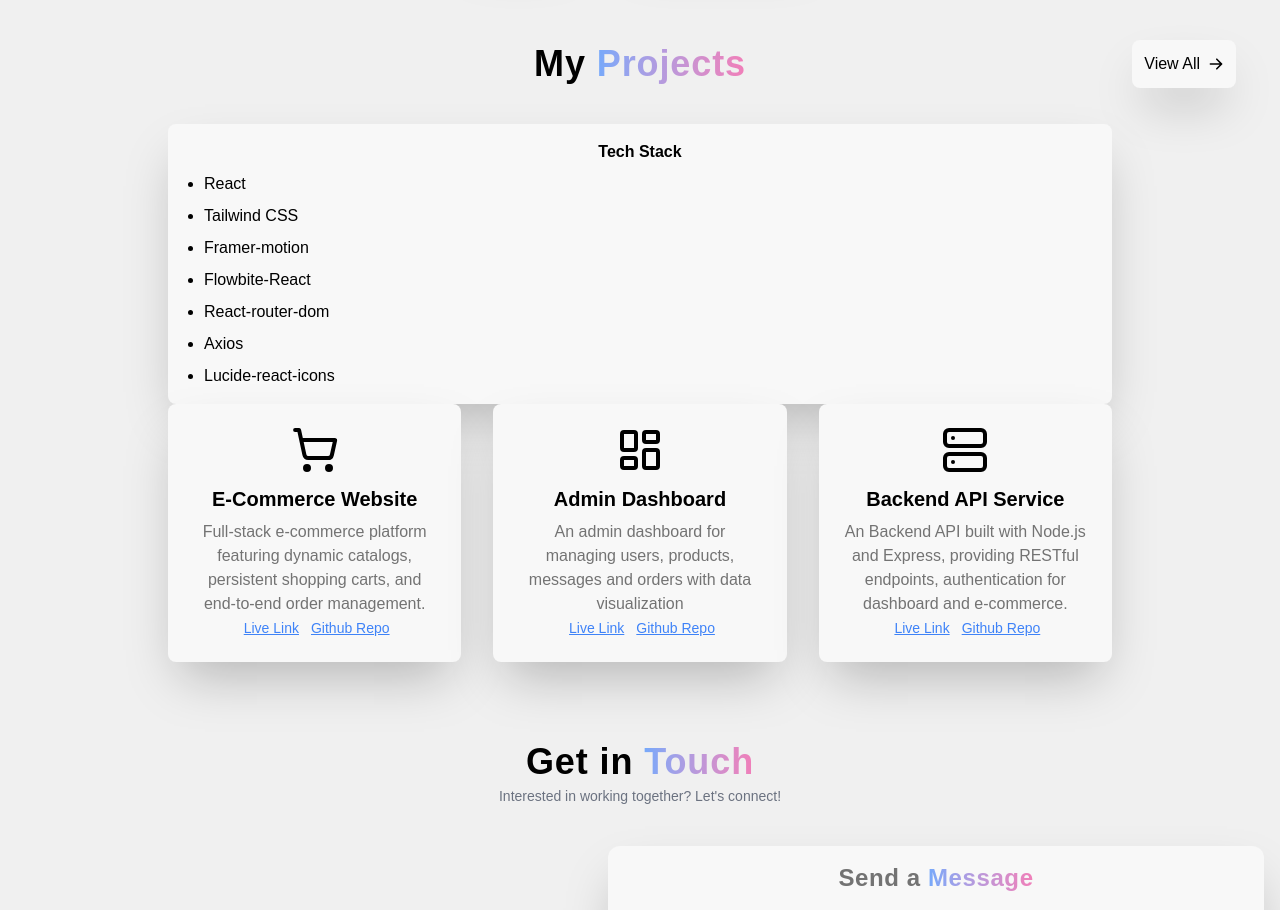
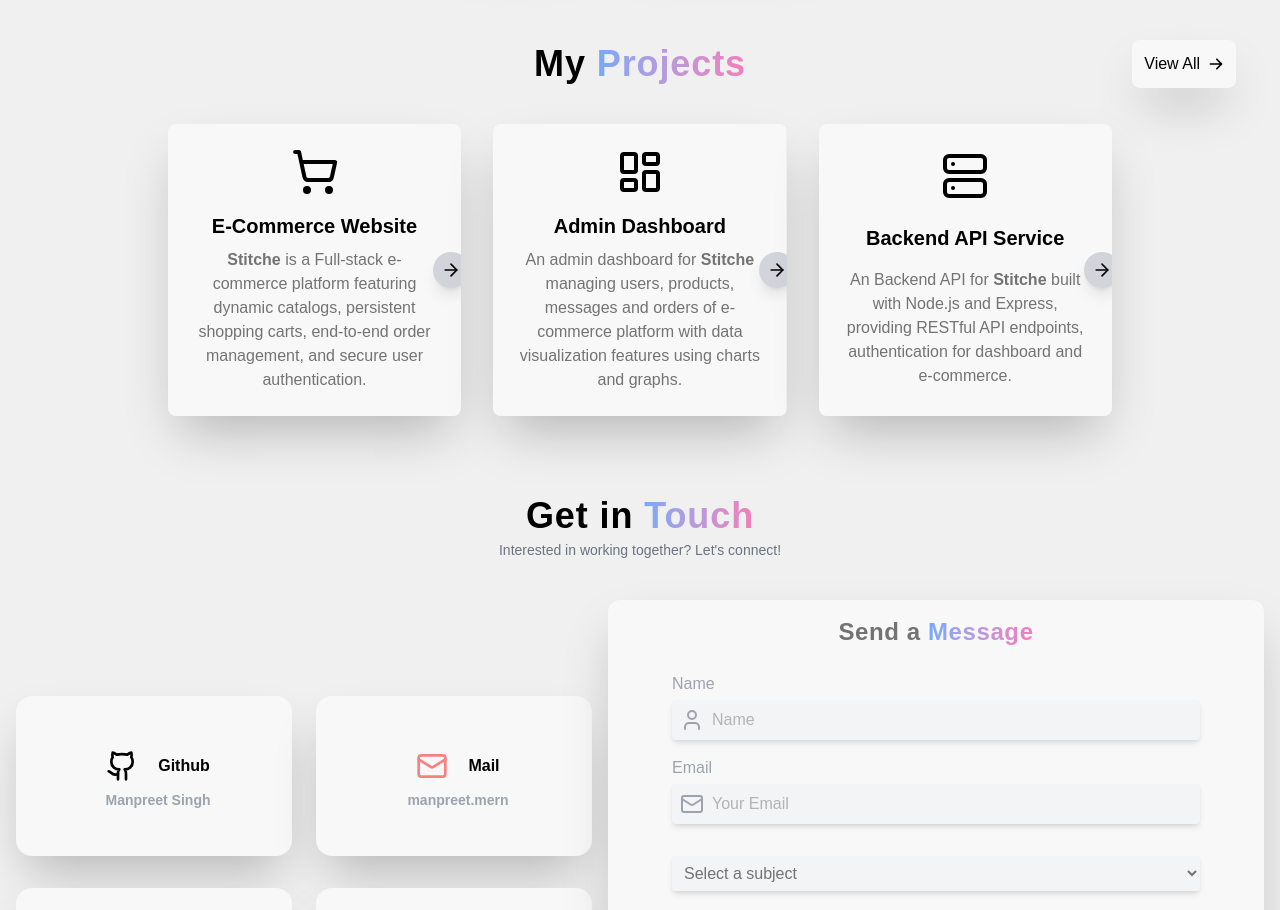
Before and after one commit to Manpreet055/portfolio, a React (Vite) app: page / in a window 1280 px wide. Shown: the part 2080-2990 px from the top of the page. Built offline with nearby package versions, Linux system fonts and the light colour scheme; no server answers; a web font is replaced by a local one.

Commit message:
feat : Project Carousel and Project Links components ui : updated project card design and added tech stack section

```diff
--- a/src/index.css
+++ b/src/index.css
@@ -117,3 +117,18 @@ section {
 .shadow-effect {
   @apply shadow-2xl dark:shadow-black hover:shadow-md;
 }
+
+.project-links {
+  @apply cursor-pointer flex items-center gap-1 text-sm text-nowrap pl-1 transition-all duration-300 ease-in-out underline;
+}
+
+.next {
+  @apply absolute top-1/2 -right-2 z-10 disabled:hidden -translate-y-1/2 cursor-pointer p-2 bg-gray-300 dark:bg-gray-900 rounded-full shadow-lg hover:shadow-xl transition-all duration-300 ease-in-out;
+}
+.prev {
+  @apply absolute top-1/2 -left-2  z-10 disabled:hidden -translate-y-1/2 cursor-pointer p-2 bg-gray-300 dark:bg-gray-900 rounded-full shadow-lg hover:shadow-xl transition-all duration-300 ease-in-out;
+}
+.next:hover,
+.prev:hover {
+  @apply bg-gray-400 dark:bg-gray-700;
+}
--- /dev/null
+++ b/src/layout/projects/ProjectLinks.jsx
@@ -0,0 +1,78 @@
+import { Popover } from "flowbite-react";
+import React from "react";
+import { Github, Globe } from "lucide-react";
+
+const ProjectLinks = ({ project }) => {
+  const { popover, liveLink, githubRepo } = project;
+  return (
+    <div className="flex flex-col theme h-57 items-center w-full space-y-2">
+      <h4 className="list-none my-2 font-semibold w-full text-center">
+        Project Links
+      </h4>
+      <div className="grid grid-cols-1 gap-3 pt-6 place-items-start">
+        {popover ? (
+          <Popover
+            aria-labelledby="default-popover"
+            content={
+              <div className="w-64 text-sm theme">
+                <div className="p-2">
+                  <p className="text-nowrap">
+                    This project is under development.
+                  </p>
+                </div>
+              </div>
+            }
+          >
+            <button className="project-links">
+              <Globe className="inline-block mr-1" size={23} />
+              Live Link
+            </button>
+          </Popover>
+        ) : (
+          <a
+            className="project-links"
+            href={liveLink}
+            target="_blank"
+            rel="noopener noreferrer"
+          >
+            <Globe className="inline-block mr-1" size={23} />
+            Live Link
+          </a>
+        )}
+
+        {/* Github repo */}
+        {popover ? (
+          <Popover
+            aria-labelledby="default-popover"
+            content={
+              <div className="w-64 text-sm theme">
+                <div className="p-2">
+                  <p className="text-nowrap">
+                    This project is under development.
+                  </p>
+                </div>
+              </div>
+            }
+          >
+            <button className="project-links">
+              <Github className="inline-block mr-1" size={23} />
+              Github Repo
+            </button>
+          </Popover>
+        ) : (
+          <a
+            className="project-links"
+            href={githubRepo}
+            target="_blank"
+            rel="noopener noreferrer"
+          >
+            <Github className="inline-block mr-1" size={23} />
+            Github Repo
+          </a>
+        )}
+      </div>
+    </div>
+  );
+};
+
+export default ProjectLinks;
--- a/src/layout/projects/ProjectsTechStack.jsx
+++ b/src/layout/projects/ProjectsTechStack.jsx
@@ -1,36 +1,19 @@
-import { ShoppingCart } from "lucide-react";
 import React from "react";
-import ProjectCard from "../../ui/ProjectCard";
 
-const ProjectsTechStack = () => {
-  const projects = {
-    projectName: "E-Commerce Website",
-    projectDescription:
-      "Full-stack e-commerce platform featuring dynamic catalogs, persistent shopping carts, and end-to-end order management.",
-    Icon: ShoppingCart,
-    liveLink: "https://stitche.vercel.app",
-    githubRepo: "https://github.com/Manpreet055/Stitche_E-commerce",
-    techStack: [
-      "React",
-      "Tailwind CSS",
-      "Framer-motion",
-      "Flowbite-React",
-      "React-router-dom",
-      "Axios",
-      "Lucide-react-icons",
-    ],
-  };
+const ProjectsTechStack = ({ project }) => {
   return (
-    <ul className="bg-gray-100 cursor-pointer grid grid-rows-6 gap-2 min-h-45 place-items-start list-disc theme rounded-lg p-4 shadow-effect transitions">
-      <li className="list-none font-semibold w-full text-center">
-        <h2>Tech Stack</h2>
-      </li>
-      {projects.techStack.map((tech, index) => (
-        <li key={index} className="text-sm mx-5 sm:text-base">
-          {tech}
-        </li>
-      ))}
-    </ul>
+    <div className="h-57 theme flex flex-col">
+      <h4 className="list-none my-2 font-semibold w-full text-center">
+        Tech Stack
+      </h4>
+      <ul className="overflow-auto cursor-pointer hide-scrollbar flex flex-col gap-2 place-items-start list-disc   rounded-lg px-6 py-1">
+        {project?.techStack.map((tech, index) => (
+          <li key={index} className="text-sm mx-5 sm:text-base">
+            {tech}
+          </li>
+        ))}
+      </ul>
+    </div>
   );
 };
 
--- a/src/sections/Projects.jsx
+++ b/src/sections/Projects.jsx
@@ -6,7 +6,15 @@ import { container, item } from "../animation/ListStagger.js";
 import { ArrowRightIcon } from "flowbite-react";
 import { Swiper, SwiperSlide } from "swiper/react";
 import { Navigation, Pagination } from "swiper/modules";
+import ProjectLinks from "../layout/projects/ProjectLinks.jsx";
 import ProjectsTechStack from "../layout/projects/ProjectsTechStack.jsx";
+
+// Import Swiper styles
+import "swiper/css";
+import "swiper/css/navigation";
+import "swiper/css/pagination";
+import { ArrowLeft, ArrowRight } from "lucide-react";
+
 const Projects = () => {
   const [showAll, setShowAll] = React.useState(false);
   const displayedProjects = showAll ? projects : projects.slice(0, 3);
@@ -37,7 +45,6 @@ const Projects = () => {
         </button>
       </div>
       <div className="px-4 sm:px-8 xl:px-32 pt-8 sm:pt-10">
-        <ProjectsTechStack />
         <motion.ul
           initial="hidden"
           whileInView="visible"
@@ -47,7 +54,34 @@ const Projects = () => {
           {displayedProjects &&
             displayedProjects.map((project, index) => (
               <motion.li key={project.projectName || index} variants={item}>
-                <ProjectCard project={project} />
+                <Swiper
+                  modules={[Navigation, Pagination]}
+                  navigation={{
+                    nextEl: ".next",
+                    prevEl: ".prev",
+                  }}
+                  pagination={false}
+                  spaceBetween={20}
+                  slidesPerView={1}
+                  className="h-full shadow-effect transitions rounded-lg"
+                >
+                  <SwiperSlide>
+                    <ProjectCard project={project} />
+                  </SwiperSlide>
+                  <SwiperSlide>
+                    <ProjectsTechStack project={project} />
+                  </SwiperSlide>
+                  <SwiperSlide>
+                    <ProjectLinks project={project} />
+                  </SwiperSlide>
+                  <button className="prev">
+                    <ArrowLeft size={20} />
+                  </button>
+
+                  <button className="next">
+                    <ArrowRight size={20} />
+                  </button>
+                </Swiper>
               </motion.li>
             ))}
         </motion.ul>
--- a/src/ui/ProjectCard.jsx
+++ b/src/ui/ProjectCard.jsx
@@ -11,70 +11,20 @@ const ProjectCard = ({ project }) => {
     popover = false,
   } = project;
   return (
-    <div className="bg-gray-100  cursor-pointer grid grid-rows-[60px_30px_80px_10px] sm:grid-rows-[60px_30px_100px_1fr] place-items-center  theme rounded-lg p-6 shadow-effect transitions">
+    <div className="bg-gray-100 cursor-pointer grid h-full place-items-center theme p-6">
       <Icon className="mx-auto mb-4 text-theme" size={48} />
       <h3 className="text-xl font-semibold mb-2 text-center">{projectName}</h3>
-      <p className="max-w-sm mx-auto text-sm md:text-base  dark:text-neutral-300 text-neutral-500 text-center">
-        {projectDescription}
+      <p className="max-w-sm mx-auto text-sm md:text-base dark:text-neutral-300 text-neutral-500 text-center">
+        {projectDescription.includes("Stitche") ? (
+          <>
+            {projectDescription.split("Stitche")[0]}
+            <span className="font-bold">Stitche</span>
+            {projectDescription.split("Stitche")[1]}
+          </>
+        ) : (
+          projectDescription
+        )}
       </p>
-      <div className="flex items-center w-full justify-center space-x-2">
-        {popover ? (
-          <Popover
-            aria-labelledby="default-popover"
-            content={
-              <div className="w-64 text-sm theme">
-                <div className="p-2">
-                  <p className="text-nowrap">
-                    This project is under development.
-                  </p>
-                </div>
-              </div>
-            }
-          >
-            <button className="text-blue-500 cursor-pointer text-sm text-nowrap pl-1 hover:text-blue-600 transitions underline">
-              Live Link
-            </button>
-          </Popover>
-        ) : (
-          <a
-            className="text-blue-500 cursor-pointer text-sm text-nowrap pl-1 hover:text-blue-600 transitions underline"
-            href={liveLink}
-            target="_blank"
-            rel="noopener noreferrer"
-          >
-            Live Link
-          </a>
-        )}
-
-        {/* Github repo */}
-        {popover ? (
-          <Popover
-            aria-labelledby="default-popover"
-            content={
-              <div className="w-64 text-sm theme">
-                <div className="p-2">
-                  <p className="text-nowrap">
-                    This project is under development.
-                  </p>
-                </div>
-              </div>
-            }
-          >
-            <button className="text-blue-500 cursor-pointer text-sm text-nowrap pl-1 hover:text-blue-600 transitions underline">
-              Github Repo
-            </button>
-          </Popover>
-        ) : (
-          <a
-            className="text-blue-500 cursor-pointer text-sm text-nowrap pl-1 hover:text-blue-600 transitions underline"
-            href={githubRepo}
-            target="_blank"
-            rel="noopener noreferrer"
-          >
-            Github Repo
-          </a>
-        )}
-      </div>
     </div>
   );
 };
--- a/src/utils/projects.js
+++ b/src/utils/projects.js
@@ -11,7 +11,7 @@ const projects = [
   {
     projectName: "E-Commerce Website",
     projectDescription:
-      "Full-stack e-commerce platform featuring dynamic catalogs, persistent shopping carts, and end-to-end order management.",
+      "Stitche is a Full-stack e-commerce platform featuring dynamic catalogs, persistent shopping carts, end-to-end order management, and secure user authentication.",
     Icon: ShoppingCart,
     liveLink: "https://stitche.vercel.app",
     githubRepo: "https://github.com/Manpreet055/Stitche_E-commerce",
@@ -20,15 +20,16 @@ const projects = [
       "Tailwind CSS",
       "Framer-motion",
       "Flowbite-React",
+      "Lucide-react-icons",
       "React-router-dom",
       "Axios",
-      "Lucide-react-icons",
+      "React-hook-form",
     ],
   },
   {
     projectName: "Admin Dashboard",
     projectDescription:
-      "An admin dashboard for managing users, products, messages and orders with data visualization",
+      "An admin dashboard for Stitche managing users, products, messages and orders of e-commerce platform with data visualization features using charts and graphs. ",
     Icon: LayoutDashboard,
     popover: true,
     techStack: [
@@ -36,15 +37,17 @@ const projects = [
       "Tailwind CSS",
       "Framer-motion",
       "Flowbite-React",
+      "Lucide-react-icons",
       "React-router-dom",
       "Axios",
-      "Lucide-react-icons",
+      "Recharts",
+      "React-hook-form",
     ],
   },
   {
     projectName: "Backend API Service",
     projectDescription:
-      "An Backend API built with Node.js and Express, providing RESTful endpoints, authentication for dashboard and e-commerce.",
+      "An Backend API for Stitche built with Node.js and Express, providing RESTful API endpoints, authentication for dashboard and e-commerce.",
     Icon: Server,
     liveLink: "https://stitche-api.onrender.com/health",
     githubRepo: "https://github.com/Manpreet055/Stitche_Backend",
```
